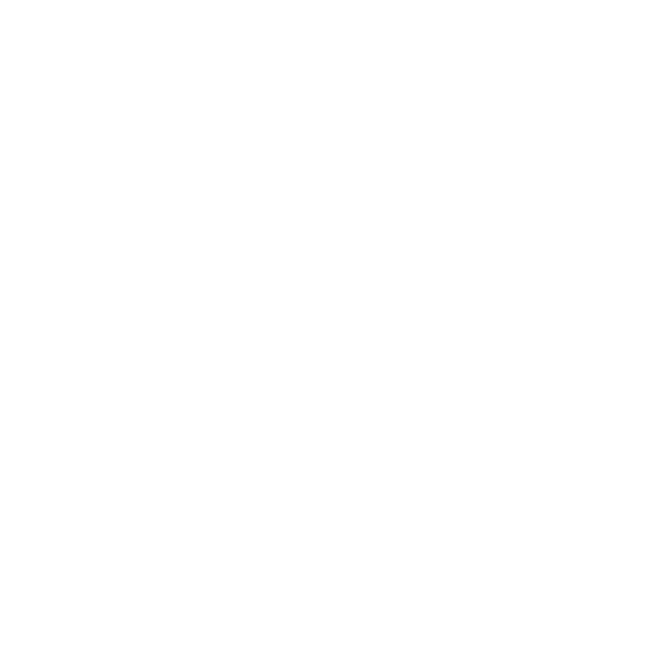
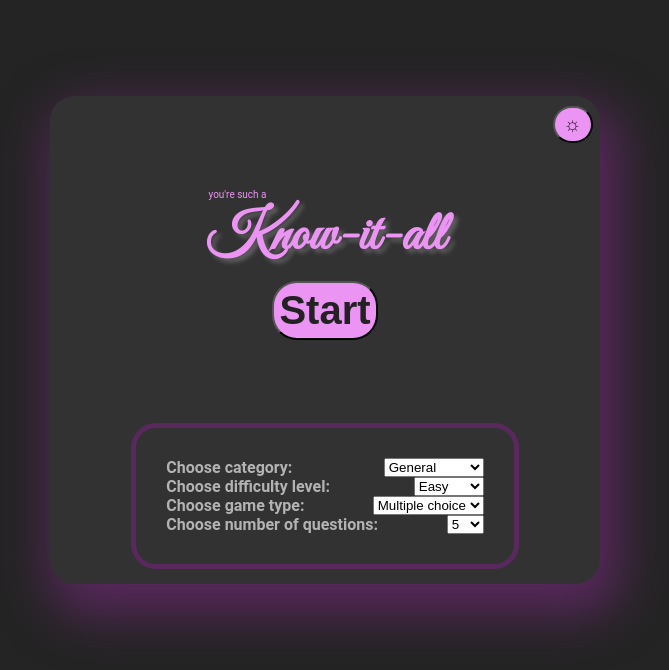
Before and after one commit to JimmyPersson/js-quiz, a plain HTML site: page index.html in a window 1280 px wide. Shown: the whole page, without its empty margins (315-984 px from the left). Drawn offline with nearby package versions, Linux system fonts and the light colour scheme; the site is published under a folder, as on GitHub Pages, so addresses that start at the root find nothing.

Commit message:
Update index.html

```diff
--- a/index.html
+++ b/index.html
@@ -4,12 +4,12 @@
     <meta charset="UTF-8">
     <meta http-equiv="X-UA-Compatible" content="IE=edge">
     <meta name="viewport" content="width=device-width, initial-scale=1.0">
-    <link rel="stylesheet" href="/css/dark.css" id="theme">
+    <link rel="stylesheet" href="css/dark.css" id="theme">
     <script src="https://cdn.jsdelivr.net/npm/axios/dist/axios.min.js"></script>
     <title>Know-it-all</title>
 </head>
 <body>
 
 </body>
-<script src="/js/script.js"></script>
+<script src="js/script.js"></script>
 </html>
```
